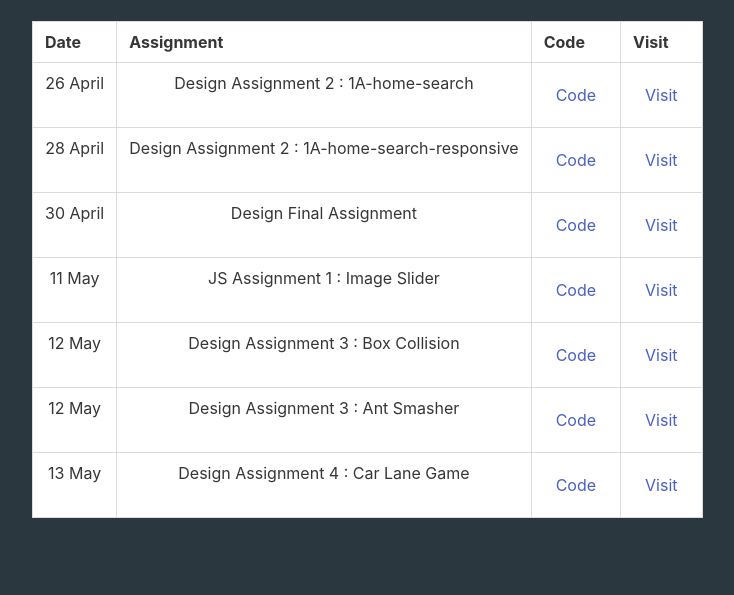
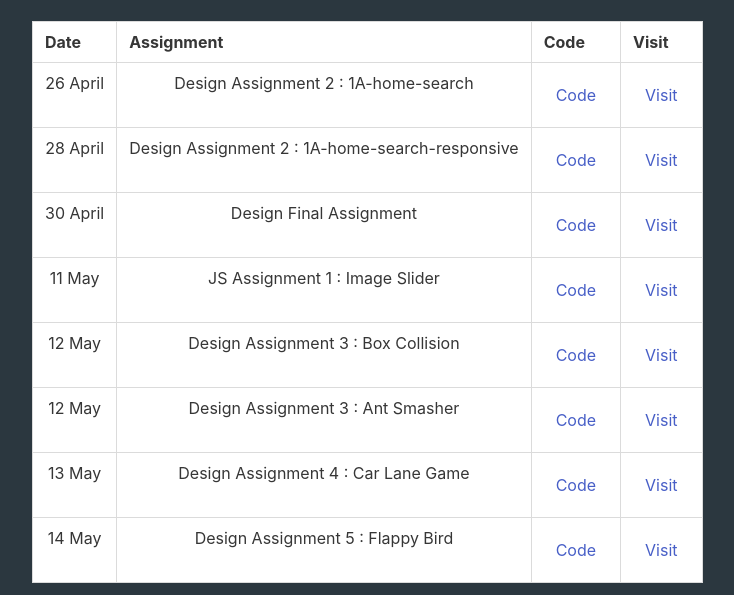
Before and after one commit to kshitijsubedi/leapfrogInternship, a plain HTML site: page index.html in a window 1280 px wide. Shown: the part 321-916 px from the top of the page, without its empty margins (228-962 px from the left). Before the commit the page ends 851 px from the top, so only its background shows below. Drawn offline with nearby package versions, Linux system fonts and the light colour scheme.

Commit message:
🥟 Flappy Bird

```diff
--- a/index.html
+++ b/index.html
@@ -152,6 +152,14 @@
               <td><a href="https://kshitijsubedi.github.io/JS-Car-Lane-Game" target="_blank"
                 rel="noopener noreferrer" class="card-footer-item">Visit</a></td>
             </tr>
+            <tr>
+              <td>14 May</td>
+              <td>Design Assignment 5 : Flappy Bird </td>
+              <td> <a href="https://github.com/kshitijsubedi/vanilla-js-flappy-bird" target="_blank"
+                rel="noopener noreferrer" class="card-footer-item">Code</a></td>
+              <td><a href="https://kshitijsubedi.github.io/vanilla-js-flappy-bird/" target="_blank"
+                rel="noopener noreferrer" class="card-footer-item">Visit</a></td>
+            </tr>
           </tbody>
         </table>
       </div>
```
Also changed, not shown: 1 other file.
